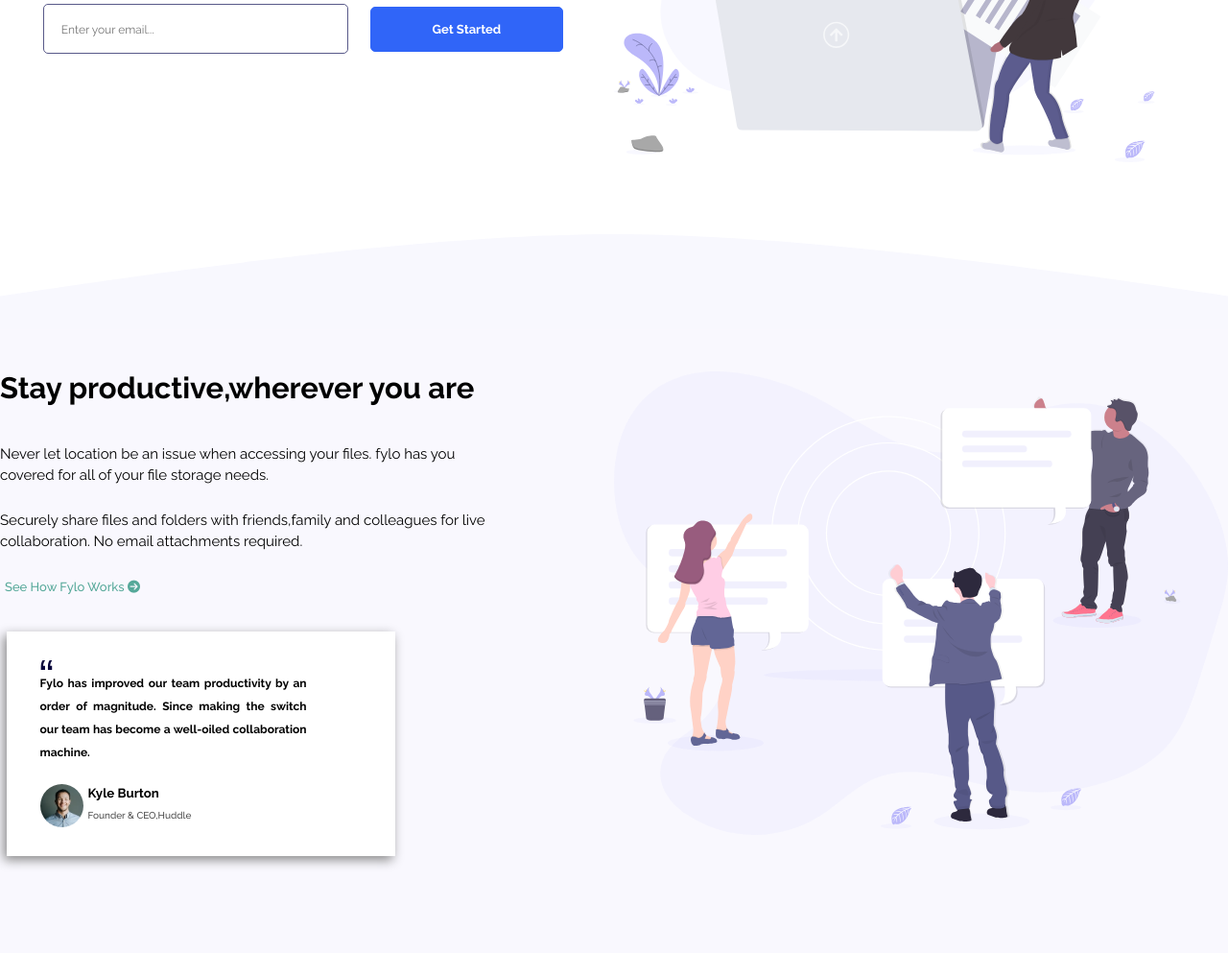
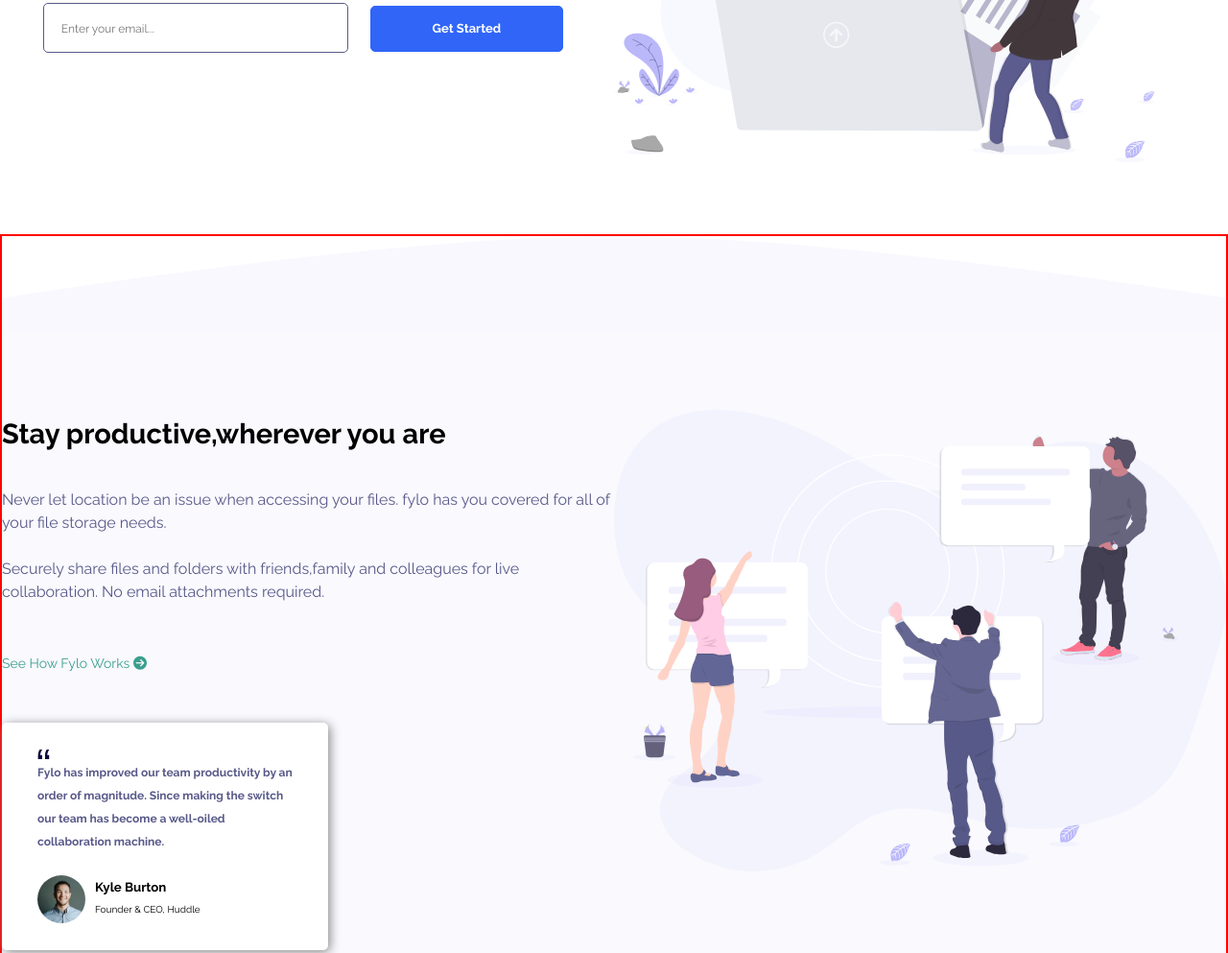
Before and after one commit to vishalverma2000/Fylo-Landing-Page, a plain HTML site: page index.html in a window 1280 px wide. Shown: the part 495-1488 px from the top of the page at 96% size. Drawn offline with Linux system fonts and the light colour scheme.

Commit message:
bugs fix in feature section

```diff
--- a/app/scss/_features.scss
+++ b/app/scss/_features.scss
@@ -1,153 +1,125 @@
-.feature{
-    max-width: 100%;
+.feature {
+  border: 2px solid red;
+  height: 78.6875rem;
   background-image: url(/images/bg-curve-mobile.svg);
+  background-position: top center;
   background-repeat: no-repeat;
   background-size: contain;
-    background-position: auto center;
-    padding-top: 50px;
-    height: 1300px;
+  padding-top: 3.125rem;
 
-    @include breakpoint-up(large){
+  @include breakpoint-up(large) {
     background-image: url(/images/bg-curve-desktop.svg);
-        padding-top: 99px;
-        max-height: 782px;
+    padding-top: 6.25rem;
+    height: 52.8125rem;
   }
 
-    &__overlay{
-        background-color: rgb(249, 248, 254);
+  &__overlay {
+    bottom: 6.25rem;
     height: 100%;
-        padding: 50px;
+    background-color: rgb(249 249 254);
 
-        @include breakpoint-up(large){
+    @include breakpoint-up(large) {
+      min-height: 44.375rem;
+    }
+  }
+
+  .container {
+    padding-top: 5.1875rem;
+    text-align: center;
+
+    @include breakpoint-up(large) {
+      display: flex;
       padding: 0;
     }
   }
 
-    .container{
-        height: 1140px;
-
-        @include breakpoint-up(large){
-            display: flex;
-            justify-content: center;
-            height: 571px;
-        }
-    }
-
-    &__image{
+  &__image {
     background-image: url(/images/illustration-2.svg);
     background-repeat: no-repeat;
-       background-position: center center;
     background-size: contain;
-       min-height: 354px;
+    background-position: center;
+    min-height: 21rem;
+    width: auto;
+    margin: 0 auto;
 
-       @include breakpoint-up(large){
+    @include breakpoint-up(large) {
       flex: 1;
       order: 2;
     }
   }
 
-    &__text{
-
-        p{
-            @include breakpoint-down(small){
-            margin-bottom: 0.9375rem;
-        }
+  &__text {
+    @include breakpoint-up(large) {
+      flex: 1;
+      order: 1;
+      text-align: left;
     }
 
-        @include breakpoint-up(large){
-            flex: 1;
-            order: 1;
+    P {
+      text-align: left;
     }
+    h1 {
+      margin-top: 5.3125rem;
 
-        h1{
-            @include breakpoint-up(large){
-                margin-top: 2.375rem;
+      @include breakpoint-up(large) {
+        font-size: 1.8125rem;
       }
     }
   }
 
-    &__link{
-        position: relative;
-        top: 30px;
-        left: 50%;
-        transform: translateX(-50%);
+  &__link {
     display: inline-block;
-        text-align: center;
+    margin: 3.125rem 0;
 
-        @include breakpoint-up(large){
-            top: 23px;
-            transform: translateX(-315px);
+    &:hover {
+      border-bottom: 1px solid rgb(58, 159, 141);
     }
 
-        a{
-            font-size: 13px;
-            color: rgb(85, 168, 153);
-            font-weight: 500;
-            padding-bottom: 10px;
-            margin-bottom: 55px;
-
-            &:hover{
-                cursor: pointer;
-                border-bottom: 2px solid rgb(85, 168, 153);
-            }
-
-            &.fa{
-                margin-left: 6px;
-            }
-
+    a {
+      color: rgb(58, 159, 141);
+      font-size: 0.875rem;
     }
   }
 
-    &__comment{
-        box-shadow:  -3px 4px 11px #888888;
+  &__comment {
     background-color: white;
-        max-width: 405px;
-        max-height: 270px;
-        padding: 30px 35px;
+    box-shadow: 2px 2px 11px #888888;
+    padding: 1.75rem 2.3125rem;
+    text-align: justify;
+    border-radius: 0.3125rem;
+    width: 21.25rem;
     margin: 0 auto;
-        position: relative;
-        top: 55px;
 
-        @include breakpoint-up(large){
-            right: 111px;
-            top: 58px
+    @include breakpoint-up(large) {
+      margin: 0;
     }
 
-        .profile{
-            margin-top: 21px;
-
-            display: flex;
-            gap: 5px;
-
-            .avatar-img{
-                display: inline-block;
-
-
-                img{
-                    vertical-align: middle;
-                    width: 45px;
-                    height: 45px;
-                    border-radius: 50%;
+    p {
+      font-size: 0.75rem;
+      font-weight: 700;
+      line-height: 2;
     }
 
-            }
-            .avatar-text{
-                display: inline-block;
+    .profile {
+      display: flex;
+      margin-top: 1.4375rem;
+      align-items: center;
 
-                span{
-                    font-size: 10px;
-                    font-weight: 500;
-                    opacity: 0.7;
+      .avatar-text {
+        span {
+          font-size: 0.625rem;
         }
       }
     }
 
-        p{
-            font-size: 12px;
-            font-weight: 700;
-            text-align: justify;
-            line-height: 2;
-        }
-
+    .avatar-img {
+      img {
+        vertical-align: middle;
+        width: 3.125rem;
+        height: 3.125rem;
+        border-radius: 50%;
+        margin-right: 0.625rem;
       }
     }
+  }
+}
--- a/app/scss/_globals.scss
+++ b/app/scss/_globals.scss
@@ -2,7 +2,9 @@
 @import "_variables";
 @import "_mixins";
 
-*, *::before, *::after {
+*,
+*::before,
+*::after {
   box-sizing: border-box;
 }
 
@@ -10,36 +12,51 @@
   margin: 0;
 }
 
-  html, body {
+html,
+body {
   height: 100%;
 }
 
 body {
   line-height: 1.5;
   -webkit-font-smoothing: antialiased;
-    font-family: 'Raleway', sans-serif;
+  font-family: "Raleway", sans-serif;
   font-weight: $font-ws;
-
 }
 
-  img, picture, video, canvas, svg {
+img,
+picture,
+video,
+canvas,
+svg {
   display: block;
   max-width: 100%;
 }
 
-  input, button, textarea, select {
+input,
+button,
+textarea,
+select {
   font: inherit;
 }
 
-  p, h1, h2, h3, h4, h5, h6 {
+p,
+h1,
+h2,
+h3,
+h4,
+h5,
+h6 {
   overflow-wrap: break-word;
 }
 
-  #root, #__next {
+#root,
+#__next {
   isolation: isolate;
 }
 
-  // Text
+// Typography
+
 h1,
 h2,
 h3 {
@@ -50,7 +67,6 @@
 
 h1 {
   font-size: 1.9375rem;
-    margin: 2.875rem 0;
   line-height: 1.5;
 
   @include breakpoint-up(large) {
@@ -64,20 +80,19 @@
   }
 }
 
-p{
-  // border: 2px solid blue;
-  font-size: 0.9375rem;
+p {
+  font-size: 1rem;
   font-weight: 400;
-  margin-bottom: 2.9375rem;
+  color: $desaturatedBlue;
 
-  @include breakpoint-up(large){
-      margin: 0px;
-      max-width: 83%;
-  }
+  // @include breakpoint-up(large) {
+  //   margin: 0px;
+  //   max-width: 83%;
+  // }
 
-  @include breakpoint-down(esmall){
-      font-size: 12px;
-  }
+  // @include breakpoint-down(esmall) {
+  //   font-size: 12px;
+  // }
 }
 
 a,
@@ -88,29 +103,52 @@
 
 //Spacing
 
-  .container{
+.container {
   max-width: 80rem;
   margin: 0 auto;
+
+  &-p-lr {
+    padding: 0 2.0625rem;
+  }
 }
 
 //flexbox
-  .flex{
-
+.flex {
   display: flex;
 
-    &-ai-c{
+  &-ai-c {
     align-items: center;
   }
 
-    &-jc-c{
+  &-jc-c {
     justify-content: center;
   }
 
-    &-jc-sb{
+  &-jc-sb {
     justify-content: space-between;
   }
 
-    &-fd-c{
+  &-fd-c {
     flex-direction: column;
   }
 }
+
+// Buttons
+button {
+  width: 100%;
+  background-color: $brightBlue;
+  padding: 0.75rem 0;
+  border: none;
+  margin-top: 1.5rem;
+  border-radius: 0.3125rem;
+  color: white;
+  font-weight: 700;
+  cursor: pointer;
+  border: 1px solid $brightBlue;
+  transition: all 200ms ease-in-out;
+
+  &:hover {
+    background-color: white;
+    color: $brightBlue;
+  }
+}
--- a/app/scss/_hero.scss
+++ b/app/scss/_hero.scss
@@ -1,28 +1,27 @@
-.hero{
+.hero {
   padding: 3.125rem 2.0625rem;
   //   border: 2px solid red;
 
-      @include breakpoint-down(small){
+  @include breakpoint-down(small) {
     padding: 3.125rem;
   }
 
-      @include breakpoint-up(large){
-        padding-top: 1.625rem ;
+  @include breakpoint-up(large) {
+    padding-top: 1.625rem;
   }
 
-     .container{
+  .container {
     width: 100%;
     min-height: 51.5rem;
     padding: 0 0.74rem;
 
-       @include breakpoint-up(large){
+    @include breakpoint-up(large) {
       display: flex;
       min-height: 30.75rem;
     }
+  }
 
-
-     }
-    &__image{
+  &__image {
     background-image: url(/images/illustration-1.svg);
     width: 100%;
     // border: 2px solid black;
@@ -31,73 +30,61 @@
     background-size: contain;
     background-repeat: no-repeat;
 
-        @include breakpoint-up(large){
+    @include breakpoint-up(large) {
       flex: 1;
       order: 2;
     }
   }
 
-    &__text{
+  &__text {
     text-align: center;
     // border: 2px solid gray;
 
-        @include breakpoint-up(large){
+    p {
+      margin-bottom: 2.9375rem;
+    }
+
+    h1 {
+      margin: 2.875rem 0;
+    }
+
+    @include breakpoint-up(large) {
       min-width: 35.625rem;
       text-align: left;
       flex: 1;
       order: 1;
     }
 
-
-        input{
+    input {
       width: 100%;
       padding: 0.75rem 1.6875rem;
       border: 1px solid $desaturatedBlue;
       border-radius: 0.3125rem;
 
-            &::placeholder{
+      &::placeholder {
         font-size: 0.75rem;
-                font-family: 'Raleway', sans-serif;
+        font-family: "Raleway", sans-serif;
       }
 
-            &:focus{
+      &:focus {
         outline: none;
       }
 
-            @include breakpoint-up(large){
+      @include breakpoint-up(large) {
         padding: 0.8125rem 1.125rem;
         max-width: 19.875rem;
         margin-right: 1.1875rem;
       }
     }
 
-        a{
-            button{
-                width: 100%;
-                background-color: $brightBlue;
-                padding: 0.75rem 0;
-                border: none;
-                margin-top: 1.5rem;
-                border-radius: 0.3125rem;
-                color: white;
-                font-weight: 700;
-                cursor: pointer;
-                border: 1px solid $brightBlue;
-                transition: all 200ms ease-in-out;
-
-                &:hover{
-                   background-color: white;
-                   color: $brightBlue;
-
-                }
-
-                @include breakpoint-up(large){
+    a {
+      button {
+        @include breakpoint-up(large) {
           max-width: 12.5625rem;
           padding: 0.8125rem 0;
           font-size: 0.8125rem;
         }
       }
-
     }
   }
 }
--- a/app/scss/_variables.scss
+++ b/app/scss/_variables.scss
@@ -5,6 +5,5 @@
 $lightGrayishBlue: hsl(240, 75%, 98%);
 $lightGray: hsl(0, 0%, 75%);
 
-
 $font-ws: 400;
 $font-wm: 700;
--- a/index.html
+++ b/index.html
@@ -1,14 +1,20 @@
 <!DOCTYPE html>
 <html lang="en">
   <head>
-    <meta charset="UTF-8">
-    <meta http-equiv="X-UA-Compatible" content="IE=edge">
-    <meta name="viewport" content="width=device-width, initial-scale=1.0">
-    <link rel="stylesheet" href="/dist/main.css">
-    <link rel="preconnect" href="https://fonts.googleapis.com">
-    <link rel="preconnect" href="https://fonts.gstatic.com" crossorigin>
-    <link href="https://fonts.googleapis.com/css2?family=Raleway:wght@400;500;700&display=swap" rel="stylesheet">
-    <script src="https://kit.fontawesome.com/d911f27317.js" crossorigin="anonymous"></script>
+    <meta charset="UTF-8" />
+    <meta http-equiv="X-UA-Compatible" content="IE=edge" />
+    <meta name="viewport" content="width=device-width, initial-scale=1.0" />
+    <link rel="stylesheet" href="/dist/main.css" />
+    <link rel="preconnect" href="https://fonts.googleapis.com" />
+    <link rel="preconnect" href="https://fonts.gstatic.com" crossorigin />
+    <link
+      href="https://fonts.googleapis.com/css2?family=Raleway:wght@400;500;700&display=swap"
+      rel="stylesheet"
+    />
+    <script
+      src="https://kit.fontawesome.com/d911f27317.js"
+      crossorigin="anonymous"
+    ></script>
     <title>Document</title>
   </head>
   <body>
@@ -16,7 +22,7 @@
       <nav>
         <div class="container flex flex-jc-sb flex-ai-c">
           <div class="header__logo">
-              <a href=""><img src="/images/logo.svg" alt="Fylo"></a>
+            <a href=""><img src="/images/logo.svg" alt="Fylo" /></a>
           </div>
           <div class="header__links">
             <a href="">Features</a>
@@ -32,22 +38,32 @@
         <div class="hero__image"></div>
         <div class="hero__text">
           <h1>All your files in one secure location,accessible anywhere.</h1>
-          <p>Fylo stores your most important files in one secure location. Access them wherever you need, share and collborate with friends, family, and co-workers.</p>
-          <input type="text" placeholder="Enter your email...">
-          <a href="#" class="btn"><button>Get Started</button></a>
+          <p>
+            Fylo stores your most important files in one secure location. Access
+            them wherever you need, share and collborate with friends, family,
+            and co-workers.
+          </p>
+          <input type="text" placeholder="Enter your email..." />
+          <a href="#" class="btn btnH"><button>Get Started</button></a>
         </div>
       </div>
     </section>
 
     <section class="feature">
       <div class="feature__overlay">
-      <div class="container">
+        <div class="container container-p-lr">
           <div class="feature__image"></div>
           <div class="feature__text">
             <h1>Stay productive,wherever you are</h1>
-           <p>Never let location be an issue when accessing your files. fylo has you covered for all of your file storage needs.</p>
-           <br>
-           <p>Securely share files and folders with friends,family and colleagues for live collaboration. No email attachments required.</p>
+            <p>
+              Never let location be an issue when accessing your files. fylo has
+              you covered for all of your file storage needs.
+            </p>
+            <br />
+            <p>
+              Securely share files and folders with friends,family and
+              colleagues for live collaboration. No email attachments required.
+            </p>
             <div class="feature__link">
               <a href="">
                 See How Fylo Works
@@ -56,22 +72,42 @@
             </div>
 
             <div class="feature__comment">
-              <img src="/images/icon-quotes.svg" alt="">
-              <p>Fylo has improved our team productivity by an order of magnitude. Since making the switch our team has become a well-oiled collaboration machine.</p>
+              <img src="/images/icon-quotes.svg" alt="" />
+              <p>
+                Fylo has improved our team productivity by an order of
+                magnitude. Since making the switch our team has become a
+                well-oiled collaboration machine.
+              </p>
               <div class="profile">
                 <div class="avatar-img">
-                  <img src="/images/avatar-testimonial.jpg" alt="">
+                  <img src="/images/avatar-testimonial.jpg" alt="" />
                 </div>
                 <div class="avatar-text">
                   <h5>Kyle Burton</h5>
-                  <span>Founder & CEO,Huddle</span>
+                  <span>Founder & CEO, Huddle</span>
                 </div>
               </div>
             </div>
           </div>
-
-
+        </div>
       </div>
     </section>
+    <!--
+    <section class="access">
+      <div class="container">
+        <div class="access-text">
+          <h1>Get early Access today</h1>
+          <p>
+            It only takes a minute to sign up and out free starter tier is
+            extremely generous. If you have any questions, our support team
+            would be happy to help you.
+          </p>
+        </div>
+        <div class="access-input">
+          <input type="email" placeholder="email@exmaple.com" />
+          <button class="btn btn-2">Get Started For Free</button>
+        </div>
+      </div>
+    </section> -->
   </body>
 </html>
```
Also changed, not shown: app/scss/_header.scss (+15 -20 lines), app/scss/_mixins.scss (+20 -11 lines), app/scss/main.scss (line endings or trailing spaces), dist/main.css. Lines whose indentation alone changed are shown as unchanged.
